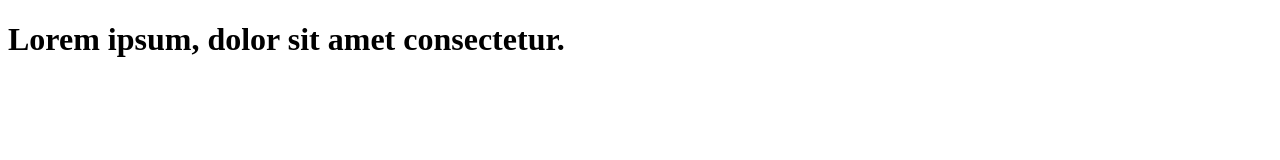
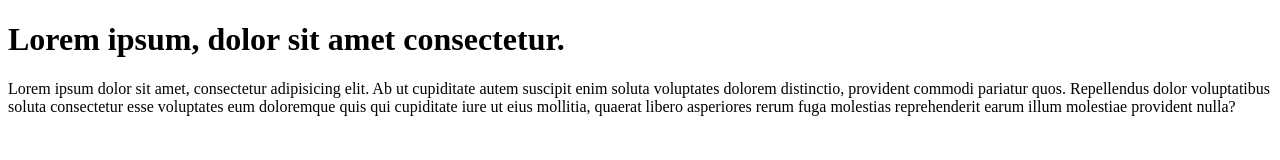
Before and after one commit to rohitnikhandia/learn-git, a plain HTML site: page index.html in a window 1280 px wide. Drawn offline with Linux system fonts and the light colour scheme.

Commit message:
Add paragraph to the index page.

```diff
--- a/index.html
+++ b/index.html
@@ -9,6 +9,10 @@
 
 <body>
     <h1>Lorem ipsum, dolor sit amet consectetur.</h1>
+    <p>Lorem ipsum dolor sit amet, consectetur adipisicing elit. Ab ut cupiditate autem suscipit enim soluta voluptates
+        dolorem distinctio, provident commodi pariatur quos. Repellendus dolor voluptatibus soluta consectetur esse
+        voluptates eum doloremque quis qui cupiditate iure ut eius mollitia, quaerat libero asperiores rerum fuga
+        molestias reprehenderit earum illum molestiae provident nulla?</p>
 </body>
 
 </html>
```
